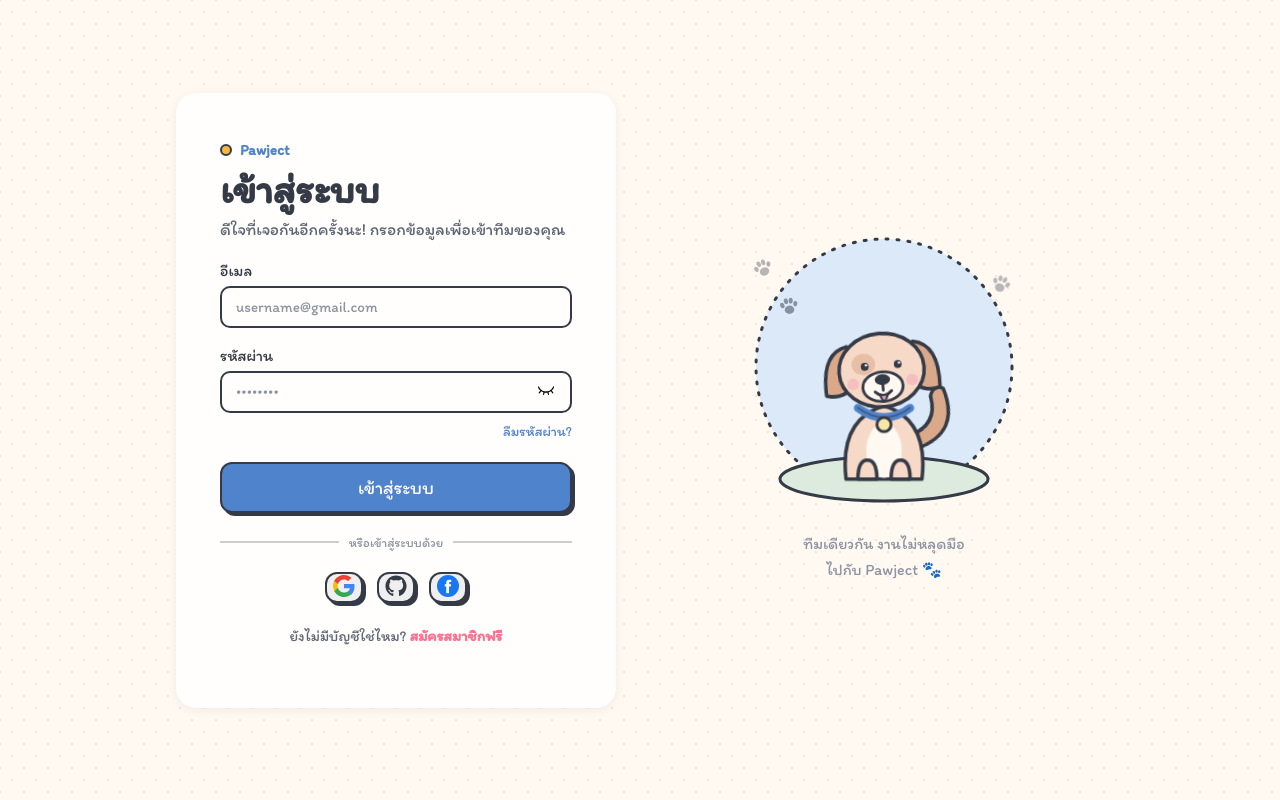
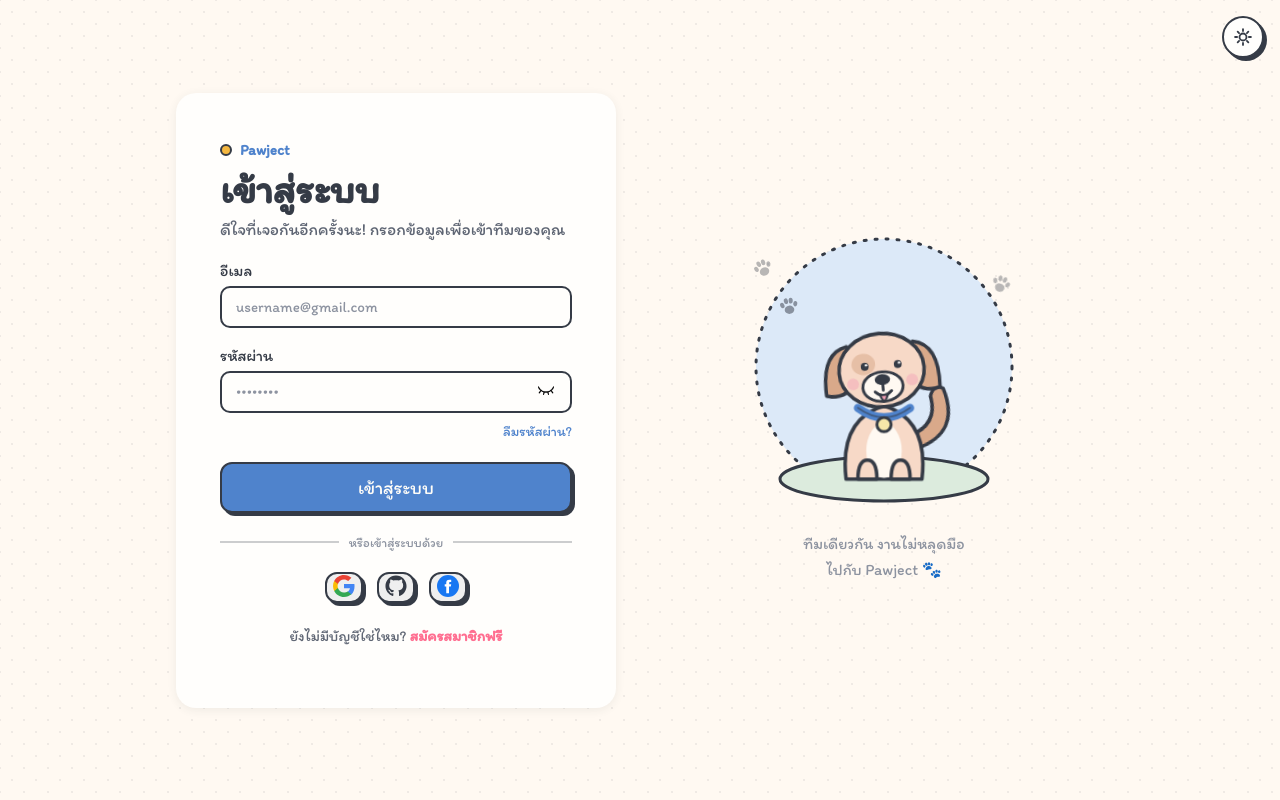
Before and after one commit to mookmathu/pawject-workspace-frontend, a React (Create React App) app: page / in a window 1280 px wide. Built offline with nearby package versions, Linux system fonts and the light colour scheme; no server answers.

Commit message:
Dark mode on auth pages: floating theme toggle and dark-mode fixes
- add ThemeToggle on login, register, OTP, forgot/reset password, complete-profile and legal pages

- fix password eye icon, GitHub icon, org-type buttons, input text and dotted background in dark mode

```diff
--- a/src/components/common/GlobalStyles.jsx
+++ b/src/components/common/GlobalStyles.jsx
@@ -52,6 +52,14 @@ export default function GlobalStyles() {
         --pw-lavender: #3E3345;
         --pw-charcoal: #F6EFE6;
       }
+
+      /* Dark-mode fixes for assets/colors that are not driven by the CSS vars */
+      :root[data-theme="dark"] img[alt="seen"],
+      :root[data-theme="dark"] img[alt="Close eye"] { filter: invert(1); }
+      :root[data-theme="dark"] .social-btn { background: #FFFDF8 !important; }
+      :root[data-theme="dark"] .social-btn svg { fill: #24292F; }
+      :root[data-theme="dark"] .doodle-input { color: var(--ink); }
+      :root[data-theme="dark"] .doodle-input::placeholder { color: var(--ink-faint); }
 
       * { box-sizing: border-box; }
 
--- /dev/null
+++ b/src/components/common/ThemeToggle.jsx
@@ -0,0 +1,43 @@
+import React from "react";
+import { useTheme } from "../../lib/ThemeContext";
+import { SunIcon, MoonIcon } from "./dashboardIcons";
+
+/**
+ * Floating light/dark switch for the pages that have no header (login,
+ * register, OTP, forgot/reset password, profile setup, legal pages). The
+ * choice is the same one the in-app header toggle uses, so it carries over
+ * after signing in.
+ */
+export default function ThemeToggle() {
+  const { mode, toggleMode } = useTheme();
+  const dark = mode === "dark";
+  return (
+    <button
+      type="button"
+      className="theme-float-toggle"
+      onClick={toggleMode}
+      title={dark ? "สลับเป็นธีมสว่าง" : "สลับเป็นธีมมืด"}
+      aria-label={dark ? "สลับเป็นธีมสว่าง" : "สลับเป็นธีมมืด"}
+      style={{
+        position: "fixed",
+        top: 16,
+        right: 16,
+        zIndex: 50,
+        width: 42,
+        height: 42,
+        borderRadius: "50%",
+        border: "2px solid var(--ink)",
+        background: "var(--bg-surface)",
+        color: "var(--ink)",
+        boxShadow: "3px 3px 0 0 var(--ink)",
+        display: "flex",
+        alignItems: "center",
+        justifyContent: "center",
+        cursor: "pointer",
+        padding: 0,
+      }}
+    >
+      {dark ? <MoonIcon /> : <SunIcon />}
+    </button>
+  );
+}
--- a/src/pages/CompleteProfilePage/index.jsx
+++ b/src/pages/CompleteProfilePage/index.jsx
@@ -1,6 +1,7 @@
 import React, { useEffect, useRef, useState } from "react";
 import { useNavigate } from "react-router-dom";
 import GlobalStyles from "../../components/common/GlobalStyles";
+import ThemeToggle from "../../components/common/ThemeToggle";
 import styles from "../RegisterPage/styles";
 import THAI_UNIVERSITIES from "../../data/thaiUniversities";
 import { completeProfile, checkUsernameAvailable } from "../../lib/api";
@@ -113,6 +114,7 @@ export default function CompleteProfilePage() {
   return (
     <div style={styles.page} className="auth-page">
       <GlobalStyles />
+      <ThemeToggle />
 
       <div style={styles.card} className="card-clean auth-card">
         <div style={styles.brandRow}>
--- a/src/pages/ForgotPasswordPage/index.jsx
+++ b/src/pages/ForgotPasswordPage/index.jsx
@@ -1,6 +1,7 @@
 import React, { useState } from "react";
 import { Link } from "react-router-dom";
 import GlobalStyles from "../../components/common/GlobalStyles";
+import ThemeToggle from "../../components/common/ThemeToggle";
 import styles from "../LoginPage/styles";
 import { forgotPassword } from "../../lib/api";
 
@@ -38,6 +39,7 @@ export default function ForgotPasswordPage() {
   return (
     <div style={styles.page} className="auth-page">
       <GlobalStyles />
+      <ThemeToggle />
       <div style={styles.card} className="card-clean auth-card">
         <div style={styles.brandRow}>
           <span style={styles.brandDot} />
--- a/src/pages/LegalPage/index.jsx
+++ b/src/pages/LegalPage/index.jsx
@@ -1,6 +1,7 @@
 import React from "react";
 import { Link } from "react-router-dom";
 import GlobalStyles from "../../components/common/GlobalStyles";
+import ThemeToggle from "../../components/common/ThemeToggle";
 import { PawPrint } from "../../components/mockups/DogSVG";
 
 const CONTACT_EMAIL = "mathuradamook@gmail.com";
@@ -30,6 +31,7 @@ function Shell({ title, children }) {
   return (
     <div style={wrap}>
       <GlobalStyles />
+      <ThemeToggle />
       <div style={card}>
         <Link
           to="/"
--- a/src/pages/LoginPage/index.jsx
+++ b/src/pages/LoginPage/index.jsx
@@ -1,6 +1,7 @@
 import React, { useState, useEffect } from "react";
 import { Link, useNavigate } from "react-router-dom";
 import GlobalStyles from "../../components/common/GlobalStyles";
+import ThemeToggle from "../../components/common/ThemeToggle";
 import DogHero from "../../components/mockups/DogHero";
 import { GoogleIcon, GithubIcon, FacebookIcon } from "../../components/common/icons";
 import styles from "./styles";
@@ -80,6 +81,7 @@ export default function DoodleLoginPage() {
   return (
     <div style={styles.page} className="auth-page">
       <GlobalStyles />
+      <ThemeToggle />
 
       {/* LEFT: floating login card */}
       <div style={styles.card} className="card-clean auth-card">
--- a/src/pages/LoginPage/styles.js
+++ b/src/pages/LoginPage/styles.js
@@ -8,7 +8,7 @@ const styles = {
     width: "100%",
     background: "var(--bg-page)",
     backgroundImage:
-      "radial-gradient(#00000012 1px, transparent 1px), radial-gradient(#00000012 1px, transparent 1px)",
+      "radial-gradient(color-mix(in srgb, var(--ink) 8%, transparent) 1px, transparent 1px), radial-gradient(color-mix(in srgb, var(--ink) 8%, transparent) 1px, transparent 1px)",
     backgroundSize: "24px 24px",
     backgroundPosition: "0 0, 12px 12px",
     display: "flex",
--- a/src/pages/RegisterPage/index.jsx
+++ b/src/pages/RegisterPage/index.jsx
@@ -1,6 +1,7 @@
 import React, { useState, useEffect, useRef } from "react";
 import { Link, useNavigate } from "react-router-dom";
 import GlobalStyles from "../../components/common/GlobalStyles";
+import ThemeToggle from "../../components/common/ThemeToggle";
 import DogHero from "../../components/mockups/DogHero";
 import { GoogleIcon, GithubIcon, FacebookIcon } from "../../components/common/icons";
 import styles from "./styles";
@@ -185,6 +186,7 @@ export default function RegisterPage() {
     return (
         <div style={styles.page} className="auth-page">
             <GlobalStyles />
+      <ThemeToggle />
 
             {/* LEFT: floating register card */}
             <div style={styles.card} className="card-clean auth-card">
--- a/src/pages/ResetPasswordPage/index.jsx
+++ b/src/pages/ResetPasswordPage/index.jsx
@@ -1,6 +1,7 @@
 import React, { useState } from "react";
 import { useNavigate, Link } from "react-router-dom";
 import GlobalStyles from "../../components/common/GlobalStyles";
+import ThemeToggle from "../../components/common/ThemeToggle";
 import styles from "../LoginPage/styles";
 import { resetPassword } from "../../lib/api";
 
@@ -50,6 +51,7 @@ export default function ResetPasswordPage() {
   return (
     <div style={styles.page} className="auth-page">
       <GlobalStyles />
+      <ThemeToggle />
       <div style={styles.card} className="card-clean auth-card">
         <div style={styles.brandRow}>
           <span style={styles.brandDot} />
--- a/src/pages/VerifyOtpPage/index.jsx
+++ b/src/pages/VerifyOtpPage/index.jsx
@@ -1,6 +1,7 @@
 import React, { useState, useRef, useEffect } from "react";
 import { Link, useLocation, useNavigate } from "react-router-dom";
 import GlobalStyles from "../../components/common/GlobalStyles";
+import ThemeToggle from "../../components/common/ThemeToggle";
 import styles from "./styles";
 import { verifyOtp, resendOtp } from "../../lib/api";
 
@@ -128,6 +129,7 @@ export default function VerifyOtpPage() {
     return (
         <div style={styles.page} className="auth-page">
             <GlobalStyles />
+      <ThemeToggle />
             <div style={styles.card} className="card-clean otp-card">
                 <div style={styles.brandRow}>
                     <span style={styles.brandDot} />
--- a/src/pages/VerifyOtpPage/styles.js
+++ b/src/pages/VerifyOtpPage/styles.js
@@ -4,7 +4,7 @@ const styles = {
     width: "100%",
     background: "var(--bg-page)",
     backgroundImage:
-      "radial-gradient(#00000012 1px, transparent 1px), radial-gradient(#00000012 1px, transparent 1px)",
+      "radial-gradient(color-mix(in srgb, var(--ink) 8%, transparent) 1px, transparent 1px), radial-gradient(color-mix(in srgb, var(--ink) 8%, transparent) 1px, transparent 1px)",
     backgroundSize: "24px 24px",
     backgroundPosition: "0 0, 12px 12px",
     display: "flex",
```
Also changed, not shown: src/pages/RegisterPage/styles.js (+4 -4 lines).
